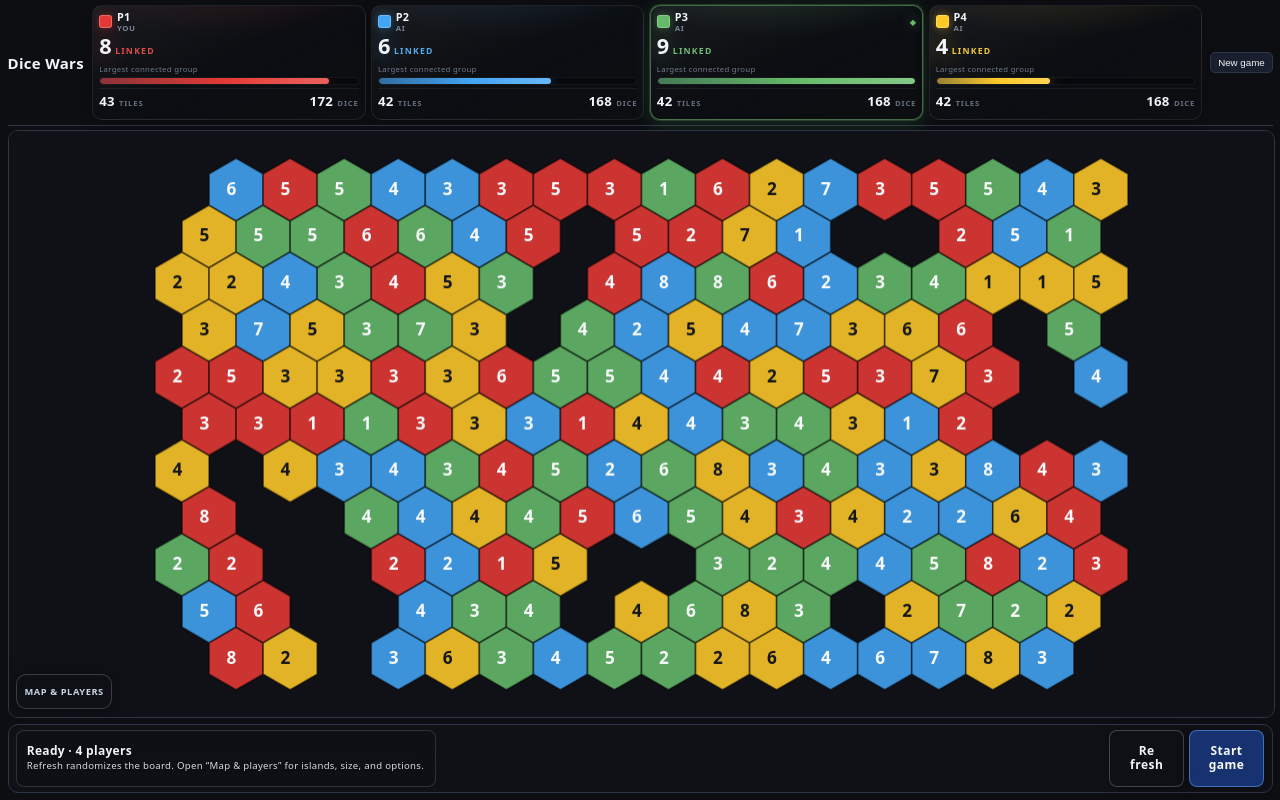
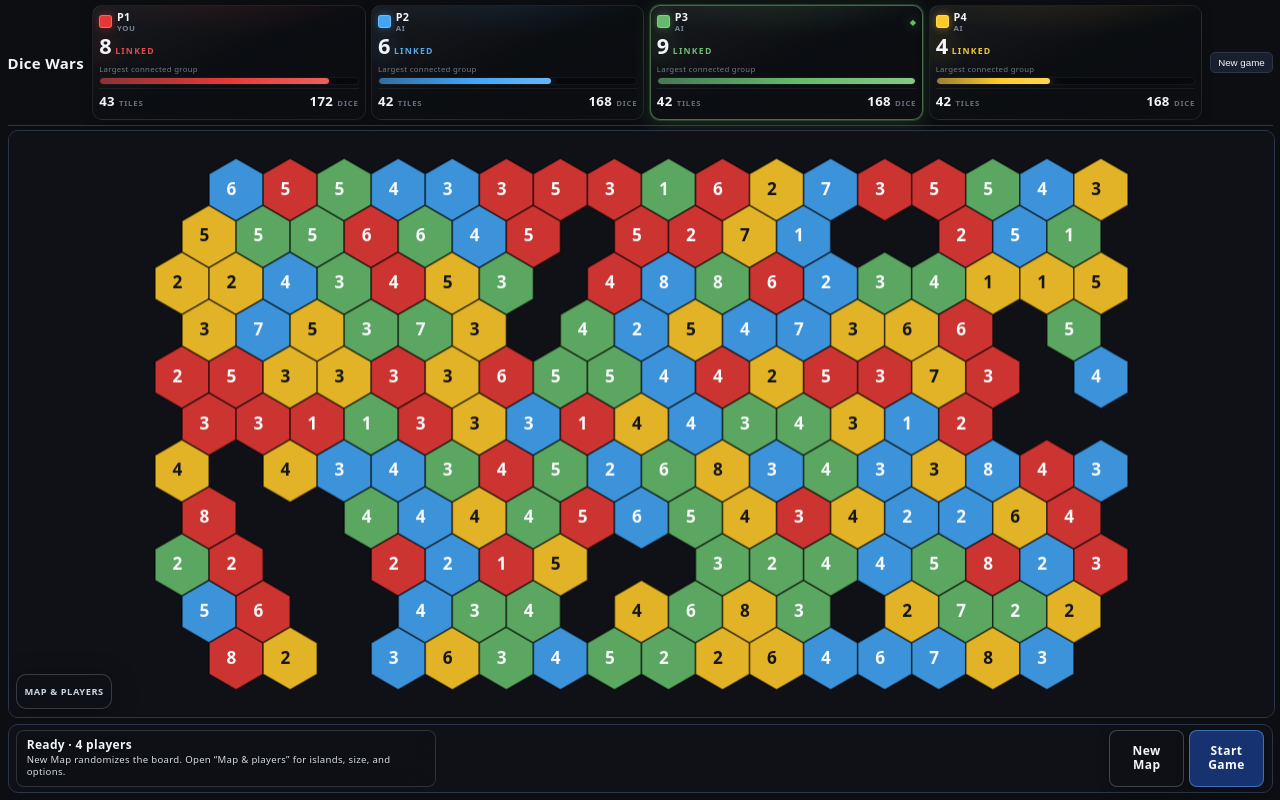
Before and after one commit to zeiglerellis-create/dicewars, a React (Vite) app: page / in a window 1280 px wide. Built offline with nearby package versions, Linux system fonts and the light colour scheme.

Commit message:
Pregame buttons: New Map / Start Game (title case labels)
Made-with: Cursor

```diff
--- a/src/ui/BoardChrome.tsx
+++ b/src/ui/BoardChrome.tsx
@@ -147,7 +147,7 @@ export function BoardStatusStrip({
     ? {
         title: `Ready · ${game.playerCount} players`,
         detail:
-          'Refresh randomizes the board. Open “Map & players” for islands, size, and options.',
+          'New Map randomizes the board. Open “Map & players” for islands, size, and options.',
       }
     : manualReinforcePrompt(game) ??
       reinforcementPrompt(game) ??
@@ -173,26 +173,26 @@ export function BoardStatusStrip({
         {showPromptActions && (
           <div className="dw-board-prompt-actions" role="toolbar" aria-label="Turn actions">
             {showPregameActions && onPregameRandomize && onPregameStart && (
-              <div className="dw-board-pregame-cluster" role="group" aria-label="Map and start">
+              <div className="dw-board-pregame-cluster" role="group" aria-label="New map and start game">
                 <button
                   type="button"
                   className="dw-board-pregame-btn dw-board-pregame-btn--secondary"
                   onClick={onPregameRandomize}
                   aria-label="New random map"
-                  title="New random map"
+                  title="New Map"
                 >
-                  <span className="dw-board-pregame-line">Re</span>
-                  <span className="dw-board-pregame-line">fresh</span>
+                  <span className="dw-board-pregame-line">New</span>
+                  <span className="dw-board-pregame-line">Map</span>
                 </button>
                 <button
                   type="button"
                   className="dw-board-pregame-btn dw-board-pregame-btn--primary"
                   onClick={onPregameStart}
-                  title="Start game"
-                  aria-label="Start game"
+                  title="Start Game"
+                  aria-label="Start Game"
                 >
                   <span className="dw-board-pregame-line">Start</span>
-                  <span className="dw-board-pregame-line">game</span>
+                  <span className="dw-board-pregame-line">Game</span>
                 </button>
               </div>
             )}
```
